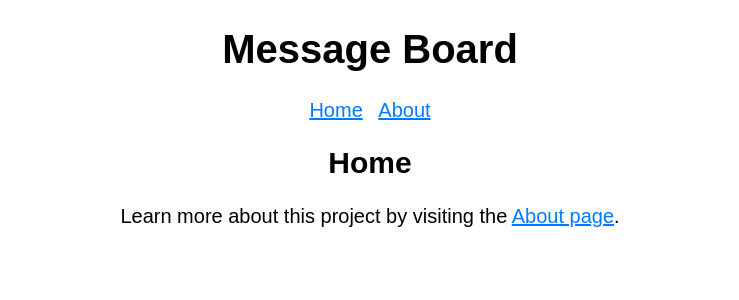
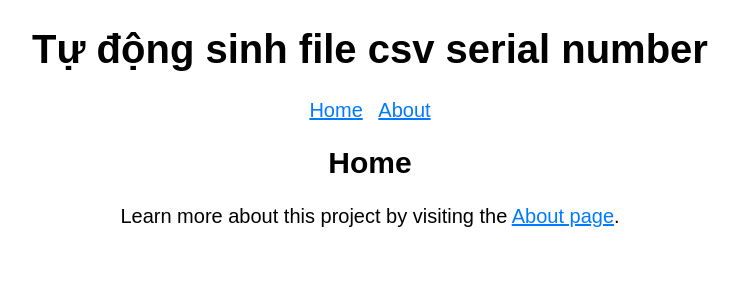
Before and after one commit to moon2508/Python_beginner_Flask, a Flask app: page / in a window 1280 px wide. Shown: the top 300 px of the page, without its empty margins (270-1009 px from the left). Run offline with Flask 3, Linux system fonts and the light colour scheme.

Commit message:
final project - moon

```diff
--- a/board/templates/base.html
+++ b/board/templates/base.html
@@ -1,11 +1,13 @@
 <!DOCTYPE html>
 <html lang="en">
 <head>
+  <meta charset="UTF-8">
+<meta name="viewport" content="width=device-width, initial-scale=1.0">
   <title>Message Board - {% block title %}{% endblock title %}</title>
   <link rel="stylesheet" href="{{ url_for('static', filename='styles.css') }}">
 </head>
 <body>
-<h1>Message Board</h1>
+<h1>Tự động sinh file csv serial number </h1>
 {% include("_navigation.html") %}
 <section>
   <header>
```
